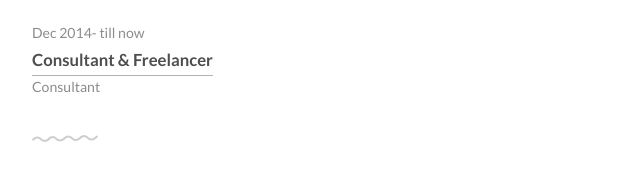
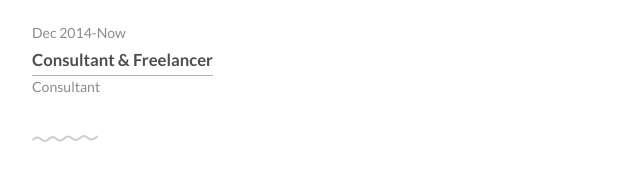
Before and after one commit to nitin1tester/nitinrastogi.com, a plain HTML site: page index.html in a window 1280 px wide. Shown: the part 813-1000 px from the top of the page, 297-937 px from the left. Drawn offline with Linux system fonts and the light colour scheme.

Commit message:
Remove some text

```diff
--- a/index.html
+++ b/index.html
@@ -73,7 +73,7 @@
 				<li>Software Test Engineer</li>
 			</ul>
 			<ul class="work-list">
-				<li>Dec 2014- till now</li>
+				<li>Dec 2014-Now</li>
 				<li><a href="#">Consultant & Freelancer</a></li>
 				<li>Consultant</li>
 			</ul>
```
